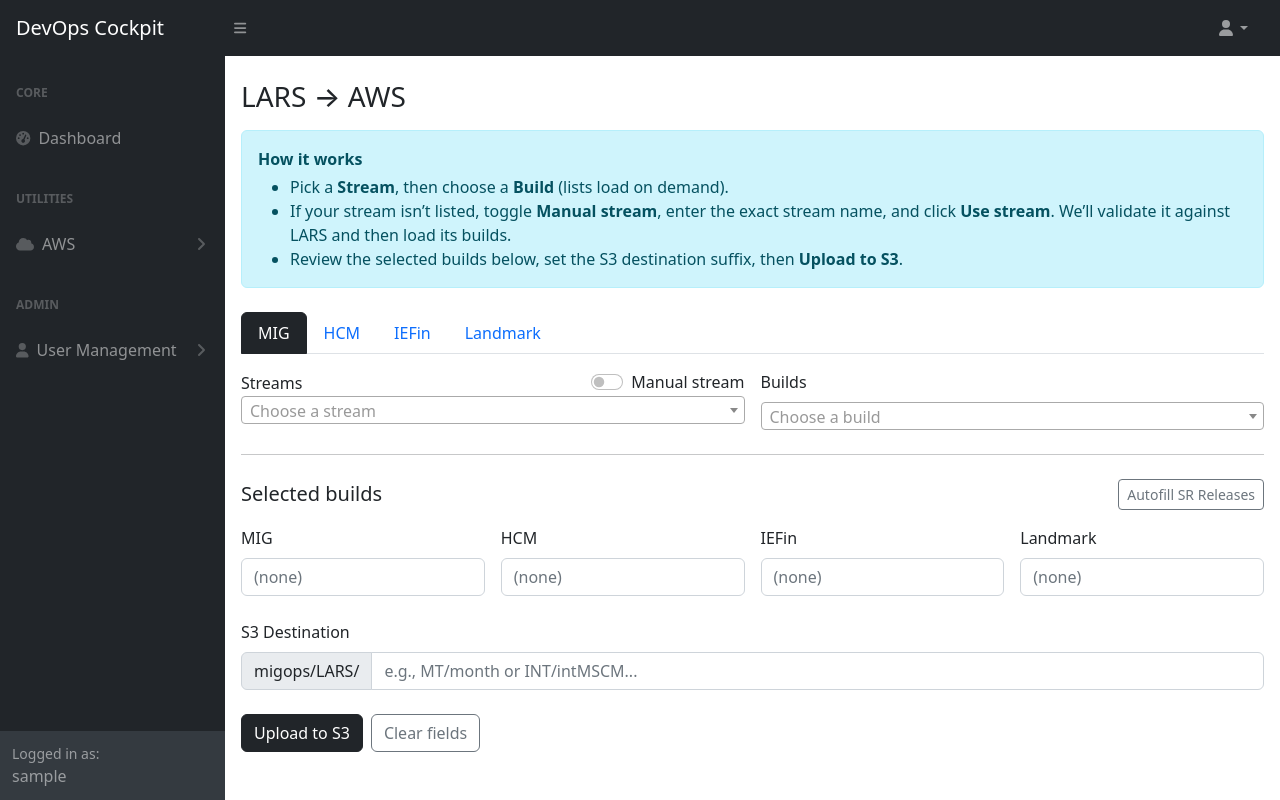
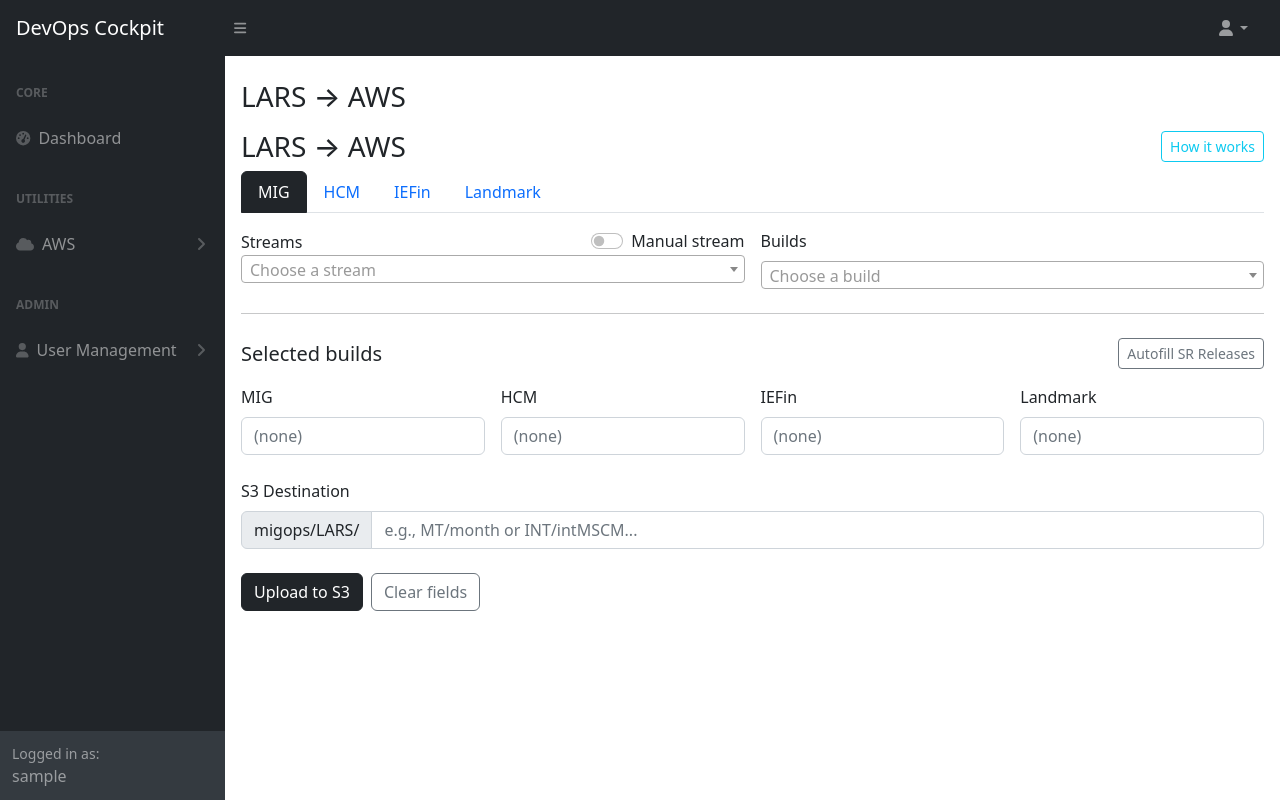
Before and after one commit to julianamindev/flaskv2, a Flask app: page /lars2aws in a window 1280 px wide. Run offline with Flask 3, Linux system fonts and the light colour scheme; a user stored in the database is signed in; tables that the repository leaves empty hold one stand-in row (values such as "Sample post"); parts of the project's set-up code (start-up, migrations or seed data) failed here and were passed over; some libraries are stand-ins or nearby versions.

Commit message:
WIP - updated how it works

```diff
--- a/flaskv2/static/js/lars2aws.js
+++ b/flaskv2/static/js/lars2aws.js
@@ -482,3 +482,11 @@
     });
   });
 })();
+
+// Help toggle button label
+$(function () {
+  const $btn = $('#howitworks-btn');
+  $('#howitworks')
+    .on('shown.bs.collapse', () => $btn.text('Hide help'))
+    .on('hidden.bs.collapse', () => $btn.text('How it works'));
+});
--- a/flaskv2/templates/lars2aws.html
+++ b/flaskv2/templates/lars2aws.html
@@ -16,14 +16,34 @@
     <!-- inline alert area -->
     <div id="l2a-alerts"></div>
 
-    <div class="alert alert-info mb-4" role="alert">
+  {# Title row + help toggle #}
+  <div class="d-flex justify-content-between align-items-center mb-2">
+    <h1 class="h3 mb-0">LARS → AWS</h1>
+
+    <button type="button"
+            class="btn btn-outline-info btn-sm"
+            id="howitworks-btn"
+            data-bs-toggle="collapse"
+            data-bs-target="#howitworks"
+            aria-expanded="false"
+            aria-controls="howitworks">
+      How it works
+    </button>
+  </div>
+
+  {# Collapsible help (hidden by default) #}
+  <div class="collapse" id="howitworks">
+    <div class="alert alert-info mb-3">
       <div class="fw-semibold mb-1">How it works</div>
       <ul class="mb-0">
         <li>Pick a <b>Stream</b>, then choose a <b>Build</b> (lists load on demand).</li>
-        <li>If your stream isn’t listed, toggle <b>Manual stream</b>, enter the exact stream name, and click <b>Use stream</b>. We’ll validate it against LARS and then load its builds.</li>
-        <li>Review the selected builds below, set the S3 destination suffix, then <b>Upload to S3</b>.</li>
+        <li>If your stream isn’t listed, toggle <b>Manual stream</b>, type the exact name, then click <b>Use stream</b>.</li>
+        <li><b>Autofill SR Releases</b> fills all apps with the current month’s releases (MIG uses latest <b>B</b>, others latest <b>R</b>), and sets S3 suffix to <code>MT/&lt;MMM&gt;</code>.</li>
+        <li>Review the selected builds, set the S3 destination suffix, then <b>Upload to S3</b>.</li>
       </ul>
     </div>
+  </div>
+
 
     <!-- Tabs -->
     <ul class="nav nav-tabs tabs-accent" id="appsTab" role="tablist">
```
